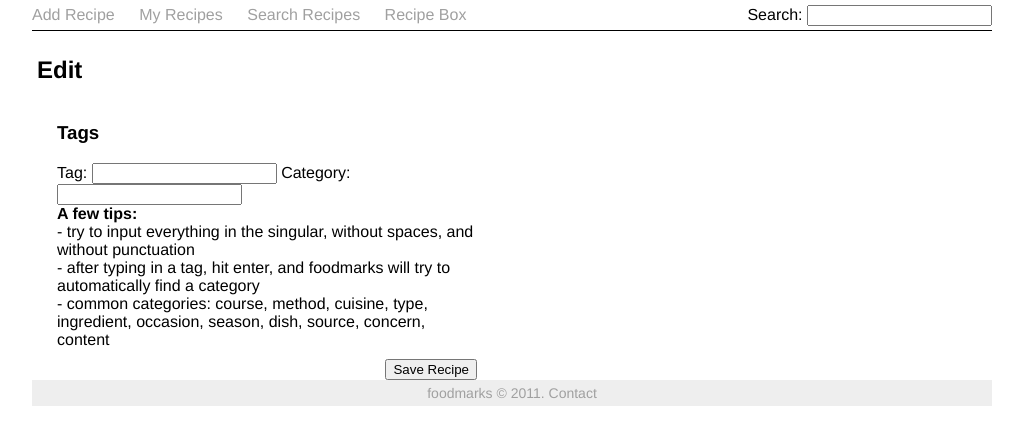
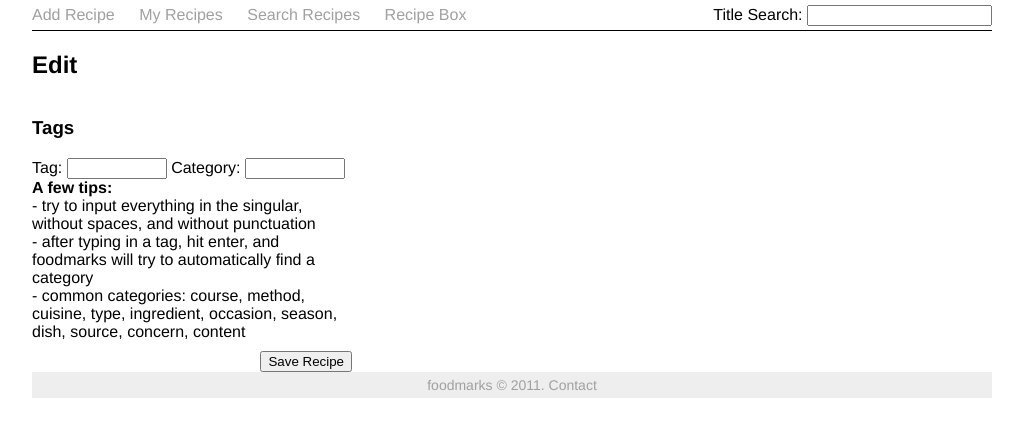
Before and after one commit to sirwlm/foodmarks, a Django app: template foodmarks/templates/edit_recipe.html in a window 1280 px wide. Shown: the part 108-553 px from the top of the page, without its empty margins (128-1151 px from the left). Run offline with Django 3.2, Linux system fonts and the light colour scheme; the template is opened without the code that fills it, so the values that code supplies are empty; some libraries are stand-ins or nearby versions.

Commit message:
various improvements for the first version of importing

```diff
--- a/foodmarks/fm/forms.py
+++ b/foodmarks/fm/forms.py
@@ -17,4 +17,4 @@ class RecipeForm(ModelForm):
 class RibbonForm(ModelForm):
     class Meta:
         model = Ribbon
-        exclude = ('recipe', 'user', 'is_boxed', 'is_used', 'thumb', )
+        exclude = ('recipe', 'user', )
--- a/foodmarks/fm/models.py
+++ b/foodmarks/fm/models.py
@@ -19,6 +19,10 @@ class Recipe(models.Model):
         if self.link == '':
             self.link = None
         super(Recipe, self).save(*args, **kwargs)
+
+    class Meta:
+        ordering = ['-time_created']
+
 
 class Ribbon(models.Model):
     recipe = models.ForeignKey(Recipe)
--- a/foodmarks/static/css/main.css
+++ b/foodmarks/static/css/main.css
@@ -27,6 +27,14 @@ ul {
     float: left;
     width: 440px;
     }
+.left-width {
+    float: left;
+    width: 640px;
+    }
+.right-width {
+    float: left;
+    width: 320px;
+    }
 /* -----------------------------------*/
 /* ---------->>> LAYOUT <<<-----------*/
 /* -----------------------------------*/
@@ -34,7 +42,8 @@ ul {
     width:960px;
     margin:0 auto;}
 #inner-container {
-    padding:5px;
+    clear: both;
+    padding-bottom: 10px;
 }
 #header {
     background:#eeeeee;
@@ -156,7 +165,6 @@ ul {
 /* ---------->>> TAG EDITOR <<<-------*/
 /* -----------------------------------*/
 #edit-tags {
-    padding-left: 20px;
     }
 .tag-value {
     background: #a0a0a0;
@@ -171,6 +179,12 @@ ul {
 #tag-loader {
     display: inline;
 }
+#new-value {
+    width: 100px;
+    }
+#new-key {
+    width: 100px;
+    }
 /* -----------------------------------*/
 /* ---------->>> SEARCH INTERFACE <<<-------*/
 /* -----------------------------------*/
--- a/foodmarks/static/js/tag_editor.js
+++ b/foodmarks/static/js/tag_editor.js
@@ -101,7 +101,7 @@ $(document).ready(function(){
 		    if(key != ''){
 			addTag(key, value);
 			$('#new-key').val('');
-			$('#new-value').val('');
+			$('#new-value').val('').focus();
 		    }
 		    break;
 		}
--- a/foodmarks/templates/base.html
+++ b/foodmarks/templates/base.html
@@ -35,7 +35,7 @@
 	  <li><a href="{% url fm.views.recipe_box %}">Recipe Box</a></li>
 	</ul>
 	<form id="nav-searchform" name="nav-searchform" action="{% url fm.views.search_recipes %}" method="get">
-	  <label>Search:
+	  <label>Title Search:
 	     <input id="nav-search" name="q" type="text" />
 	  </label>
 	</form>
--- a/foodmarks/templates/edit_recipe.html
+++ b/foodmarks/templates/edit_recipe.html
@@ -9,18 +9,29 @@
   {% csrf_token %}
   {{recipe_form.errors}}
   {{ribbon_form.errors}}
-  <table class="half-width">
+  <table class="left-width">
     {{recipe_form.as_table}}
     {{ribbon_form.as_table}}
+    {% if user.is_staff %}
+    <tr><th>Add ribbon as:</th>
+      <td>
+	<select name="user">
+	  {% for user in users %}
+	  <option value="{{user.id}}" {% if user.id == user_id %}SELECTED{% endif %}>{{user}}</option>
+	  {% endfor %}
+	</select>
+      </td>
+    </tr>
+    {% endif %}
   </table>
-  <div class="half-width">
+  <div class="right-width">
     <div id="edit-tags">
       <h3>Tags</h3>
       <input id="tag-json" name="tag-json" type="hidden" />
       <table id="current-tags">
       </table>
-      Tag: <input id="new-value" type="text" />
-      Category: <input id="new-key" type="text" />
+      Tag: <input id="new-value" type="text"/>
+      Category: <input id="new-key" type="text"/>
       <img id="tag-loader" class="loader hide" src="{{STATIC_URL}}/images/loader.gif" />
       <ul>
 	<li><strong>A few tips:</strong></li>
--- a/foodmarks/templates/search.html
+++ b/foodmarks/templates/search.html
@@ -5,12 +5,14 @@
 {% block content %}
 <h2>Search Recipes</h2>
 <form id="searchform" name="searchform" action="{% url fm.views.search_recipes %}" method="get">
-<input id="query-string" name="q" type="text" value="{{q}}" /> <br />
+<label for="query-string"><strong>Title Search: </strong></label><input id="query-string" name="q" type="text" value="{{q}}" /> <br />
+<div style="margin: 10px 0;">
 {% if own_ribbons %}
 <span>Search My Bookmarks</span> | <a id="search-all" href="#">Search All Bookmarks</a>
 {% else %}
 <a id="search-my" href="#">Search My Bookmarks</a> | <span>Search All Bookmarks</span>
 {% endif %}
+</div>
 <input id="search-all-input" name="all" type="checkbox" value="all" {% if not own_ribbons %}CHECKED{% endif %} style="display:none;" />
 <table id="tag-search-table" cellpadding="0" cellspacing="0">
 {% for row in search_tags %}
```
Also changed, not shown: foodmarks/fm/views.py (+30 -22 lines), foodmarks/templates/recipe.html (+10 -2 lines).
